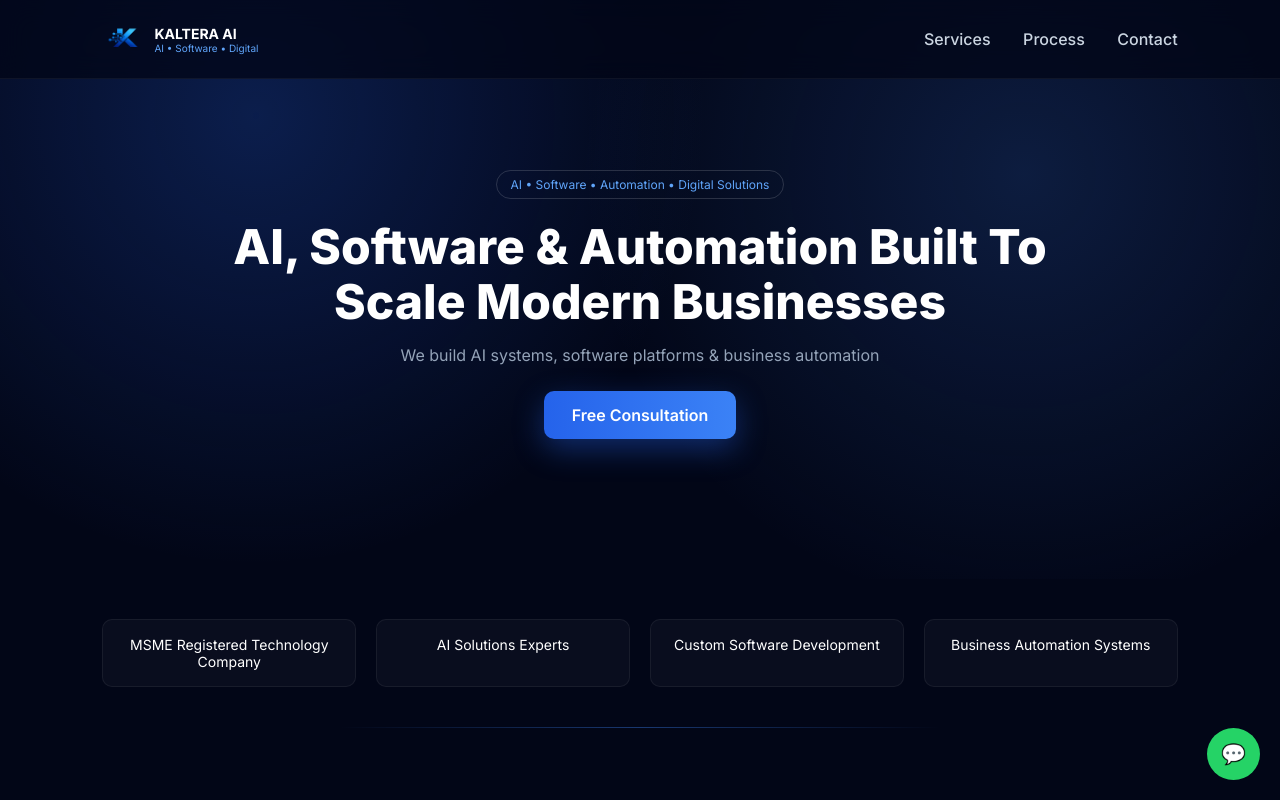
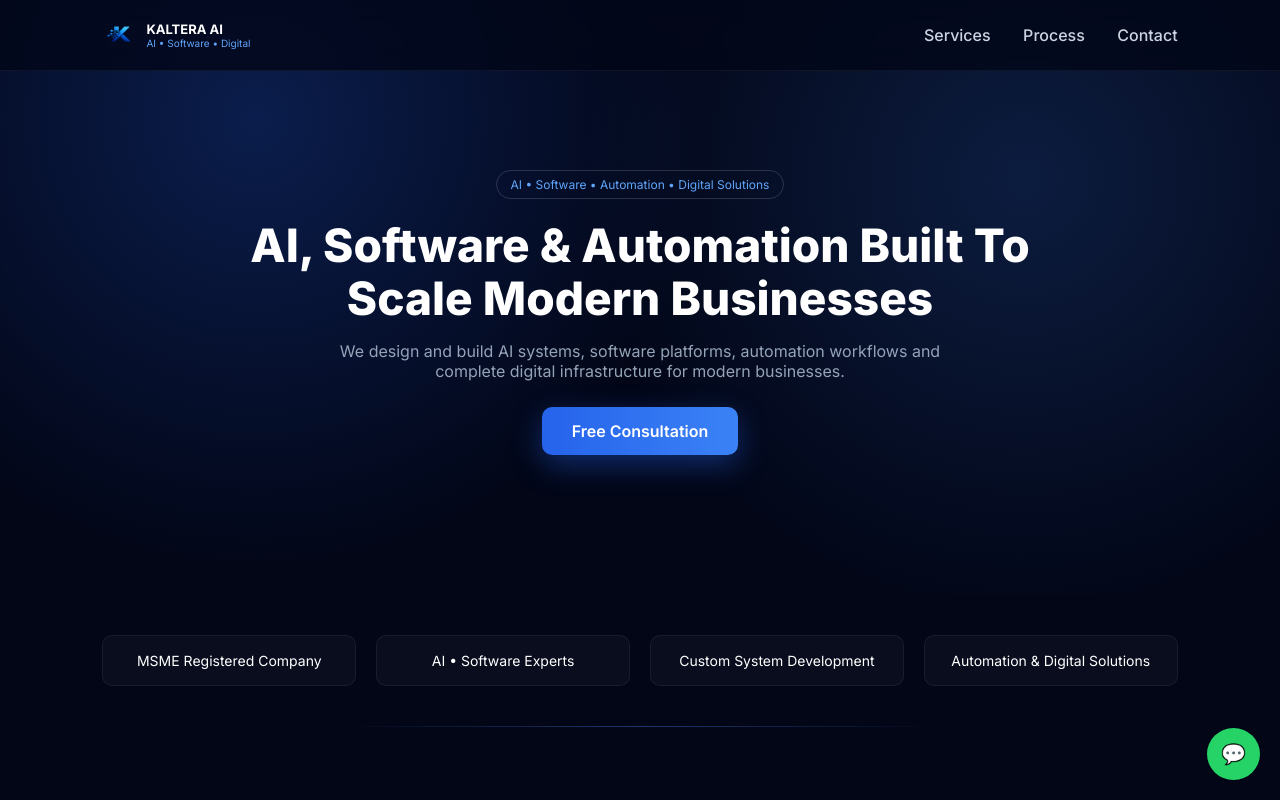
Before and after one commit to kalteraai/kalteraai-website, a plain HTML site: page index.html in a window 1280 px wide. Shown: the top 800 px of the page. Drawn offline with Linux system fonts and the light colour scheme.

Commit message:
Update index.html

```diff
--- a/index.html
+++ b/index.html
@@ -35,9 +35,9 @@ border-bottom:1px solid rgba(255,255,255,.05)
 }
 
 .brand{display:flex;align-items:center;gap:10px;}
-.brand img{height:42px;}
+.brand img{height:34px;}
 
-.brand-title{font-weight:700;font-size:14px;}
+.brand-title{font-weight:700;font-size:13px;}
 .brand-sub{font-size:10px;color:#60a5fa;}
 
 nav a{
@@ -69,7 +69,7 @@ margin-bottom:20px;
 }
 
 .hero h1{
-font-size:48px;
+font-size:46px;
 font-weight:800;
 max-width:900px;
 margin:auto;
@@ -79,12 +79,15 @@ line-height:1.15;
 .hero p{
 margin-top:16px;
 color:#94a3b8;
+max-width:650px;
+margin-left:auto;
+margin-right:auto;
 }
 
 .btn{
 display:inline-block;
 margin-top:26px;
-padding:14px 28px;
+padding:14px 30px;
 background:linear-gradient(90deg,#2563eb,#3b82f6);
 border-radius:10px;
 font-weight:600;
@@ -163,9 +166,11 @@ transition:.3s;
 }
 
 .card:hover{
-transform:translateY(-6px);
+transform:translateY(-8px);
 border-color:#3b82f6;
-box-shadow:0 20px 40px rgba(37,99,235,.15);
+box-shadow:
+0 0 20px rgba(59,130,246,.2),
+0 20px 40px rgba(0,0,0,.4);
 }
 
 /* PROCESS */
@@ -228,7 +233,7 @@ padding:80px 20px;
 border-top:1px solid rgba(255,255,255,.05);
 }
 
-footer img{height:46px;margin-bottom:10px;}
+footer img{height:42px;margin-bottom:10px;}
 
 .footer-title{font-weight:700;}
 .footer-sub{font-size:12px;color:#60a5fa;margin-bottom:12px;}
@@ -278,7 +283,7 @@ Built To Scale Modern Businesses
 </h1>
 
 <p>
-We build AI systems, software platforms & business automation
+We design and build AI systems, software platforms, automation workflows and complete digital infrastructure for modern businesses.
 </p>
 
 <a href="#contact" class="btn">Free Consultation</a>
@@ -286,10 +291,10 @@ We build AI systems, software platforms & business automation
 </section>
 
 <section class="trust">
-<div>MSME Registered Technology Company</div>
-<div>AI Solutions Experts</div>
-<div>Custom Software Development</div>
-<div>Business Automation Systems</div>
+<div>MSME Registered Company</div>
+<div>AI • Software Experts</div>
+<div>Custom System Development</div>
+<div>Automation & Digital Solutions</div>
 </section>
 
 <section id="services" class="section">
@@ -364,7 +369,7 @@ We build AI systems, software platforms & business automation
 
 <section class="cta">
 
-<h2>Build Smart AI Systems For Your Business</h2>
+<h2>Build AI, Software & Automation For Your Business</h2>
 
 <p style="margin-top:10px;color:#94a3b8">
 Automation • Software • AI Solutions
@@ -402,6 +407,12 @@ MSME Registered Technology Company
 
 <br><br>
 
+Custom AI Systems<br>
+Business Software<br>
+Automation Solutions
+
+<br><br>
+
 hello@kalteraai.com
 <br>
 www.kalteraai.com
```
